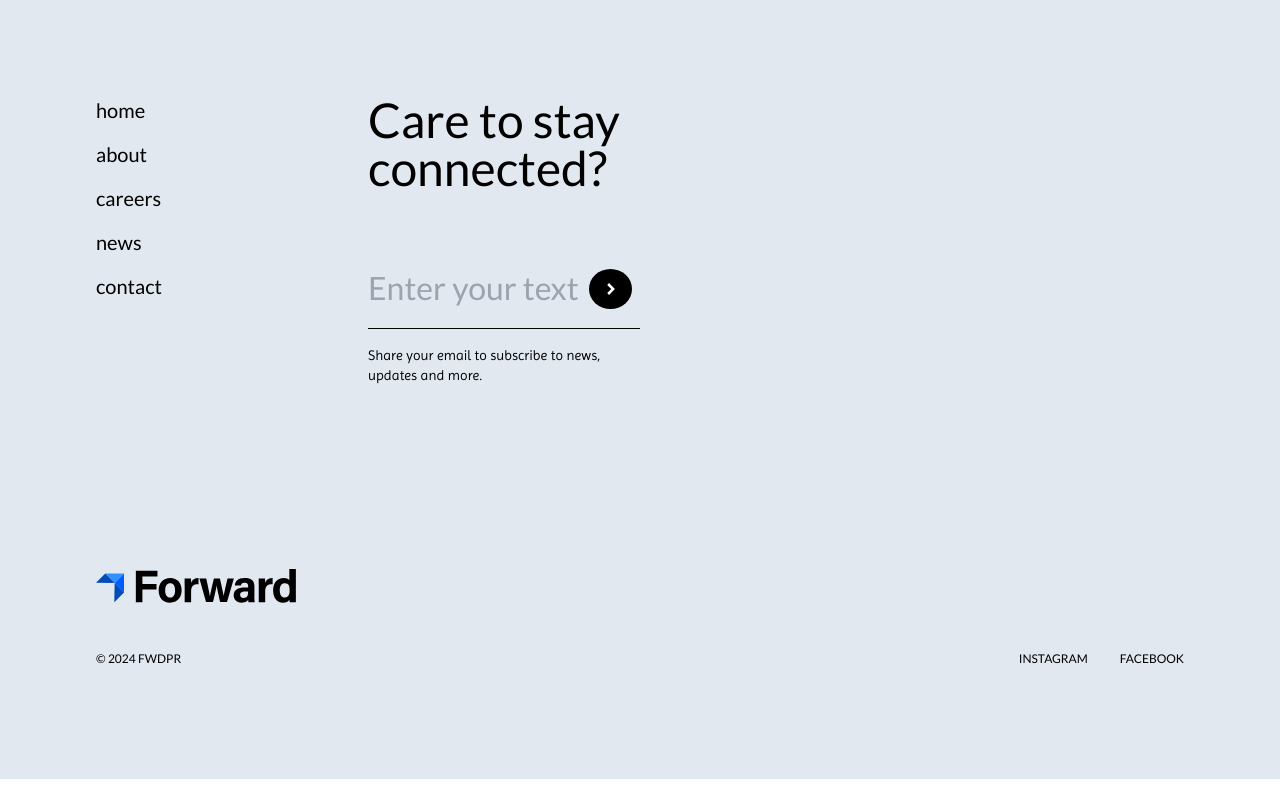
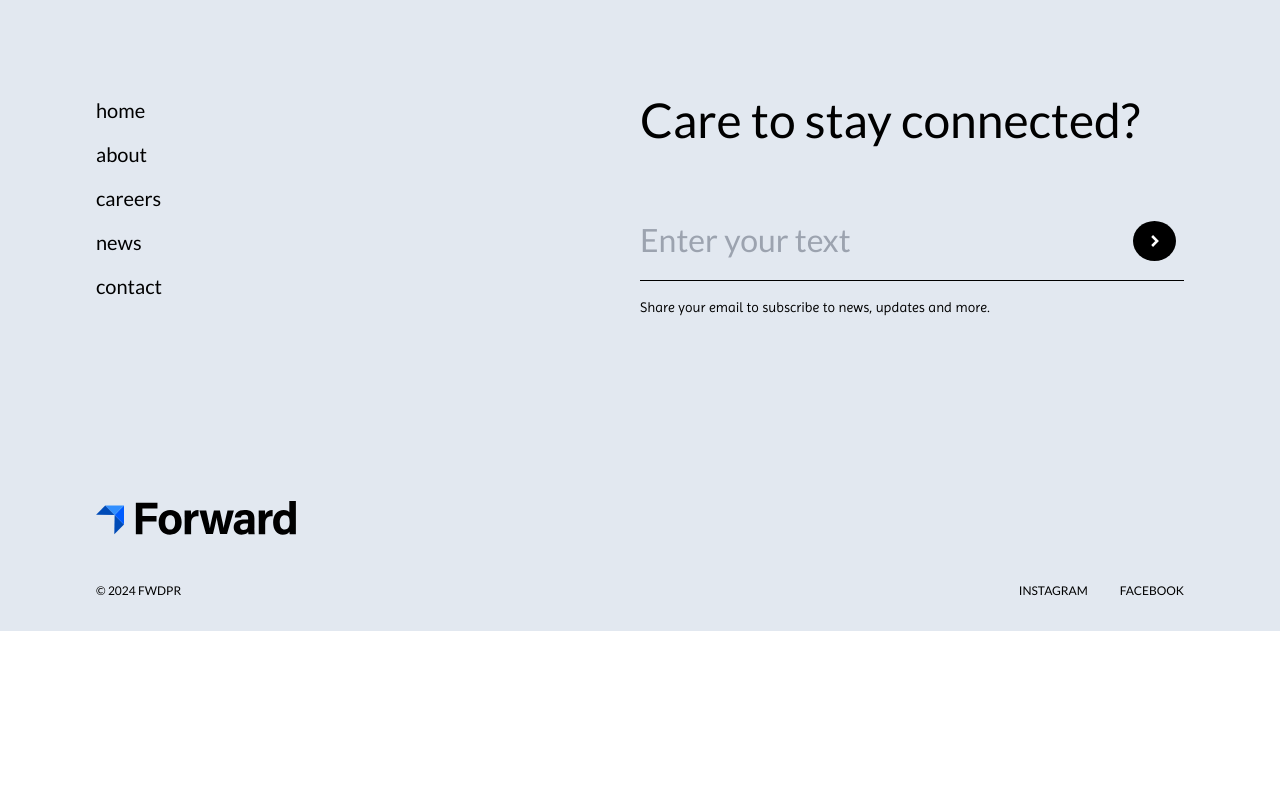
Before and after one commit to Guaby/Forward-FE, a Next.js app: page /components/Footer in a window 1280 px wide. Built offline with nearby package versions, Linux system fonts and the light colour scheme.

Commit message:
small fixes
Node bugs and Footer styles

```diff
--- a/pages/components/Footer.tsx
+++ b/pages/components/Footer.tsx
@@ -18,9 +18,9 @@ const Footer = () => {
 
 
     return (
-      <div className="footer p-6 lg:p-24 pb-0 flex flex-col lg:grid grid-cols-2 bg-slate-200">
+      <div className="footer p-6 lg:p-24 lg:pb-4 pb-0 flex flex-col lg:grid grid-cols-2 bg-slate-200">
 
-        <div className='flex flex-col-reverse lg:flex-row lg:col-span-1'>
+        <div className='flex flex-col-reverse lg:flex-row lg:col-span-2'>
             <div className="w-full">
                 <ul>
                     <li className='mb-4 text-xl'> <Link href="#">home</Link> </li>
```
Also changed, not shown: 1 other file (tests, documents, lock files or other folders).
